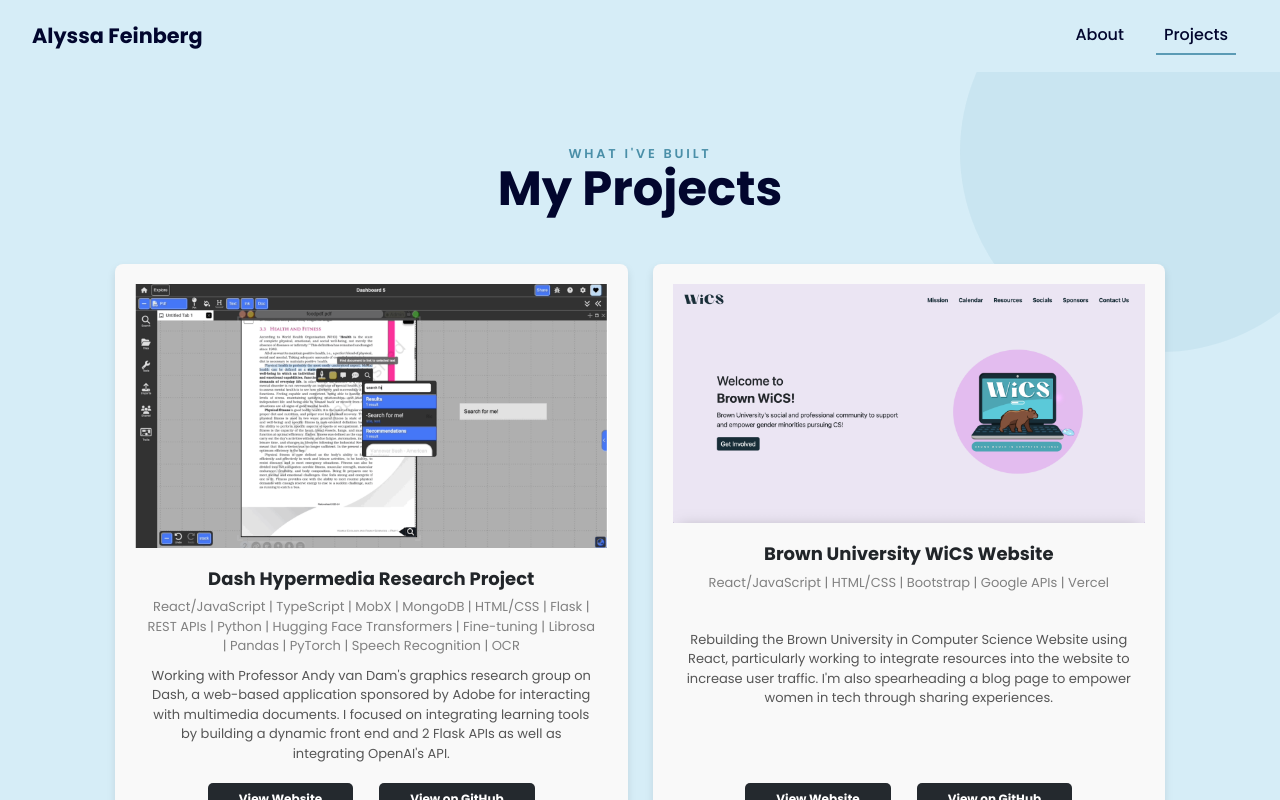
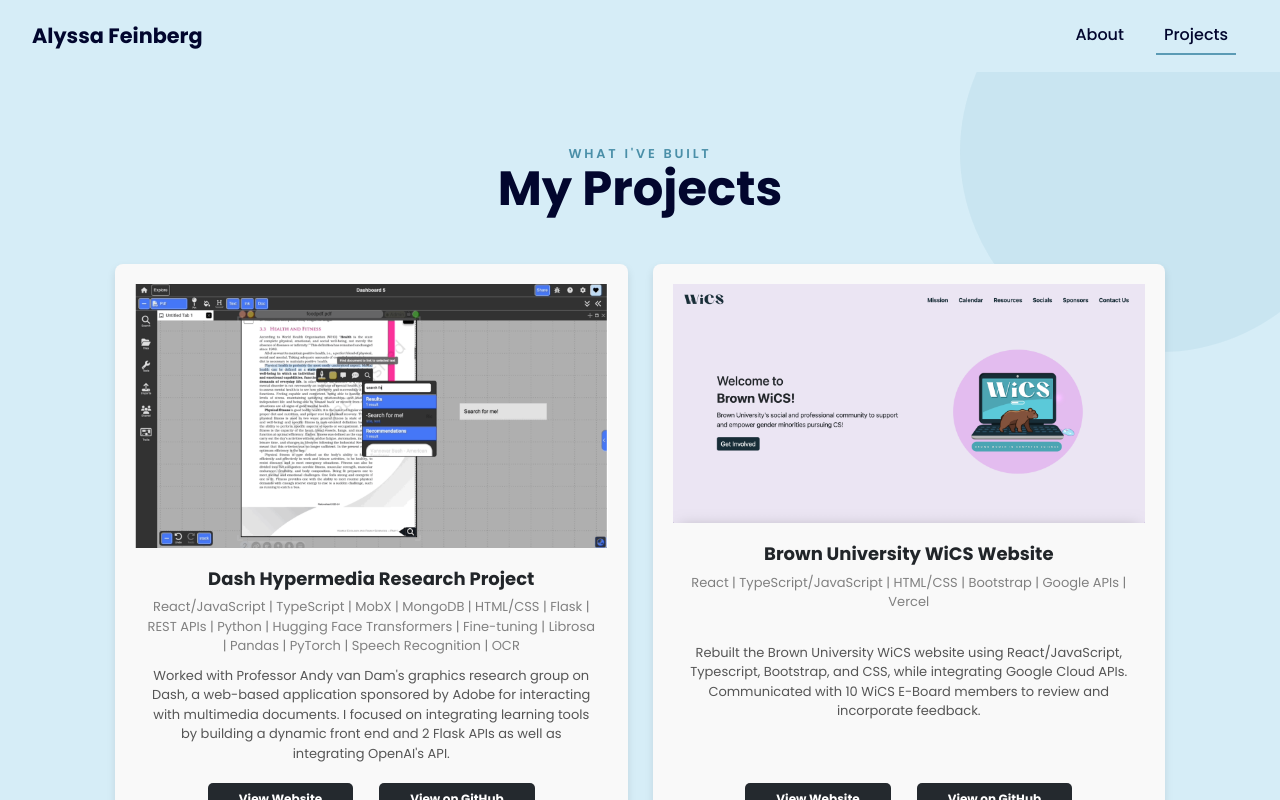
Before and after one commit to Alyssa1616/personal-website, a React (Create React App) app: page /projects in a window 1280 px wide. Built offline with nearby package versions, Linux system fonts and the light colour scheme.

Commit message:
updated more project descriptions

```diff
--- a/src/components/Projects/projectsData.js
+++ b/src/components/Projects/projectsData.js
@@ -3,7 +3,7 @@
 const projects = [
     {
       title: 'Dash Hypermedia Research Project',
-      description: "Working with Professor Andy van Dam's graphics research group on Dash, a web-based application sponsored by Adobe for interacting with multimedia documents. I focused on integrating learning tools by building a dynamic front end and 2 Flask APIs as well as integrating OpenAI's API.",
+      description: "Worked with Professor Andy van Dam's graphics research group on Dash, a web-based application sponsored by Adobe for interacting with multimedia documents. I focused on integrating learning tools by building a dynamic front end and 2 Flask APIs as well as integrating OpenAI's API.",
       imageUrl: image1,
       skills: "React/JavaScript | TypeScript | MobX | MongoDB | HTML/CSS | Flask | REST APIs | Python | Hugging Face Transformers | Fine-tuning | Librosa | Pandas | PyTorch | Speech Recognition | OCR",
       webLink: "https://brown-dash.github.io/Dash-Documentation/about/",
@@ -11,8 +11,8 @@
     },
     {
       title: 'Brown University WiCS Website',
-      description: "Rebuilding the Brown University in Computer Science Website using React, particularly working to integrate resources into the website to increase user traffic. I'm also spearheading a blog page to empower women in tech through sharing experiences.",
-      skills: "React/JavaScript | HTML/CSS | Bootstrap | Google APIs | Vercel",
+      description: "Rebuilt the Brown University WiCS website using React/JavaScript, Typescript, Bootstrap, and CSS, while integrating Google Cloud APIs. Communicated with 10 WiCS E-Board members to review and incorporate feedback.",
+      skills: "React | TypeScript/JavaScript | HTML/CSS | Bootstrap | Google APIs | Vercel",
       imageUrl: image2,
       webLink: "https://brown-wics.github.io/website/",
       githubLink: 'https://github.com/Brown-WiCS/website',
@@ -25,22 +25,21 @@
     },
     {
       title: 'Code Models Entity Tracking Research',
-      description: "Working with Dr. Najoung Kim as a research assistant in the Dept. of Computer Science and the Dept. of Linguistics to analyze the ability of large language models to track state changes of discourse entities expressed in natural language.",
+      description: "Worked with Dr. Najoung Kim as a research assistant in the Dept. of Computer Science and the Dept. of Linguistics to analyze the ability of large language models to track state changes of discourse entities expressed in natural language.",
       skills: "Python | LLMs | PyTorch | Transformers | Pandas | Regex | High Performance Computing",
       imageUrl: image3,
     },
     {
       title: 'Portfolio Website',
       description: "Created this website using React, JavaScript, HTML, and CSS! Displays selected projects I have made and gives an overview of my experiences and passions.",
-      skills: "React/JavaScript | HTML/CSS | Bootstrap | Vercel",
+      skills: "React | Typescript/JavaScript | HTML/CSS | Bootstrap | Github | Vercel",
       imageUrl: image4,
-      // webLink: "https://brown-wics.github.io/website/"
       githubLink: 'https://github.com/Alyssa1616/personal-website',
     },
     {
       title: 'Dash Starter Project',
-      description: "For the application of my current research position at Brown, I created a web-based application built for organizing, editing, linking, and analyzing multimedia documents and collections. I independently taught myself to use React, TypeScript, MobX, and CSS.",
-      skills: "React/JavaScript | TypeScript | MobX | MongoDB | Firebase/Firestore | MUI | SCSS",
+      description: "Created a web application for organizing, editing, linking, and analyzing multimedia documents and collections. I independently taught myself to use React, TypeScript, MobX, and CSS.",
+      skills: "React | JavaScript/TypeScript | MobX | MongoDB | Firebase/Firestore | MUI | SCSS",
       imageUrl: image5,
       webLink: "https://dash---alyssa-feinberg.web.app/"
     },
@@ -54,28 +53,28 @@
     },
     {
       title: 'Beat Speech',
-      description: "Created an app using Swift and Firebase to help children with speech delays improve their speech production through music therapy techniques; collaborated with the Institute for Music and Neurologic Function.",
+      description: "Created an app using Swift and Firebase to help children with speech delays improve their speech production through music therapy techniques; collaborated with the Institute for Music and Neurologic Function. Winner of 2023 Technovation Girls North America Senior Division (out of 2000+ submissions).",
       imageUrl: image11,
       skills: "iOS | Xcode | Swift | Firebase",
       webLink: "https://www.technovation.org/blogs/2023-finalists-regional-winners/#:~:text=Beat%20Speech%2C%20by%20team%20Newton%C2%A0",
     },
     {
       title: 'DNS Resolver',
-      description: "Built a DNS resolver in C++ capable of performing both recursive and iterative DNS queries from scratch. Implemented a UDP server to handle real DNS requests using low-level socket programming and DNS packet processing.",
+      description: "Created a DNS resolver in C++ capable of performing both recursive and iterative DNS queries from scratch. Implemented a UDP server to handle real DNS requests using low-level socket programming and DNS packet processing.",
       skills: "C++ | Socket Programming | Systems Programming | Protocol Design",
-      imageUrl: image13,
+      imageUrl: image14,
       githubLink: "https://github.com/alyssaf16/dns-resolver.git",
     },
     {
       title: 'First Impression Evaluator',
-      description: "Built a multimodal deep learning model to predict personality traits from short speaking videos using both audio and visual features from the ChaLearn First Impressions V2 dataset. Combined a pretrained 3D CNN, custom audio CNN, and transformer encoder to learn spatiotemporal and audio relationships for predicting five personality scores, and developed a web interface for recording videos and displaying predicted personality scores.",
+      description: "Built a multimodal deep learning model to predict personality traits from short speaking videos. Combined a pretrained 3D CNN, custom audio CNN, and transformer encoder to learn spatiotemporal and audio relationships for predicting five personality scores, and developed a web interface for recording videos and displaying predicted personality scores.",
       skills: "Python | PyTorch | OpenCV | Flask | FFmpeg | torchaudio | torchvision | NumPy | REST APIs",
-      imageUrl: image14,
+      imageUrl: image13,
       githubLink: "https://github.com/alyssaf16/personality-prediction.git",
     },
     {
       title: 'Shell',
-      description: "Built a custom Unix shell in C that parses user input, executes built-in and external commands, handles input/output redirection, and manages foreground and background processes with terminal control. Implemented signal handling to ensure the shell ignores interruptions while correctly forwarding user signals to running child processes.",
+      description: "Developed a custom Unix shell in C that parses user input, executes built-in and external commands, handles input/output redirection, and manages foreground and background processes with terminal control. Implemented signal handling to ensure the shell ignores interruptions while correctly forwarding user signals to running child processes.",
       skills: "C | Inter-process Communication | GDB",
       imageUrl: image7,
     },
--- a/src/styles/Projects.css
+++ b/src/styles/Projects.css
@@ -112,7 +112,7 @@
 }
 
 .small-image .project-image {
-  width: 30%;
+  width: 27%;
   margin: 0 auto;
   display: block;
 }
```
